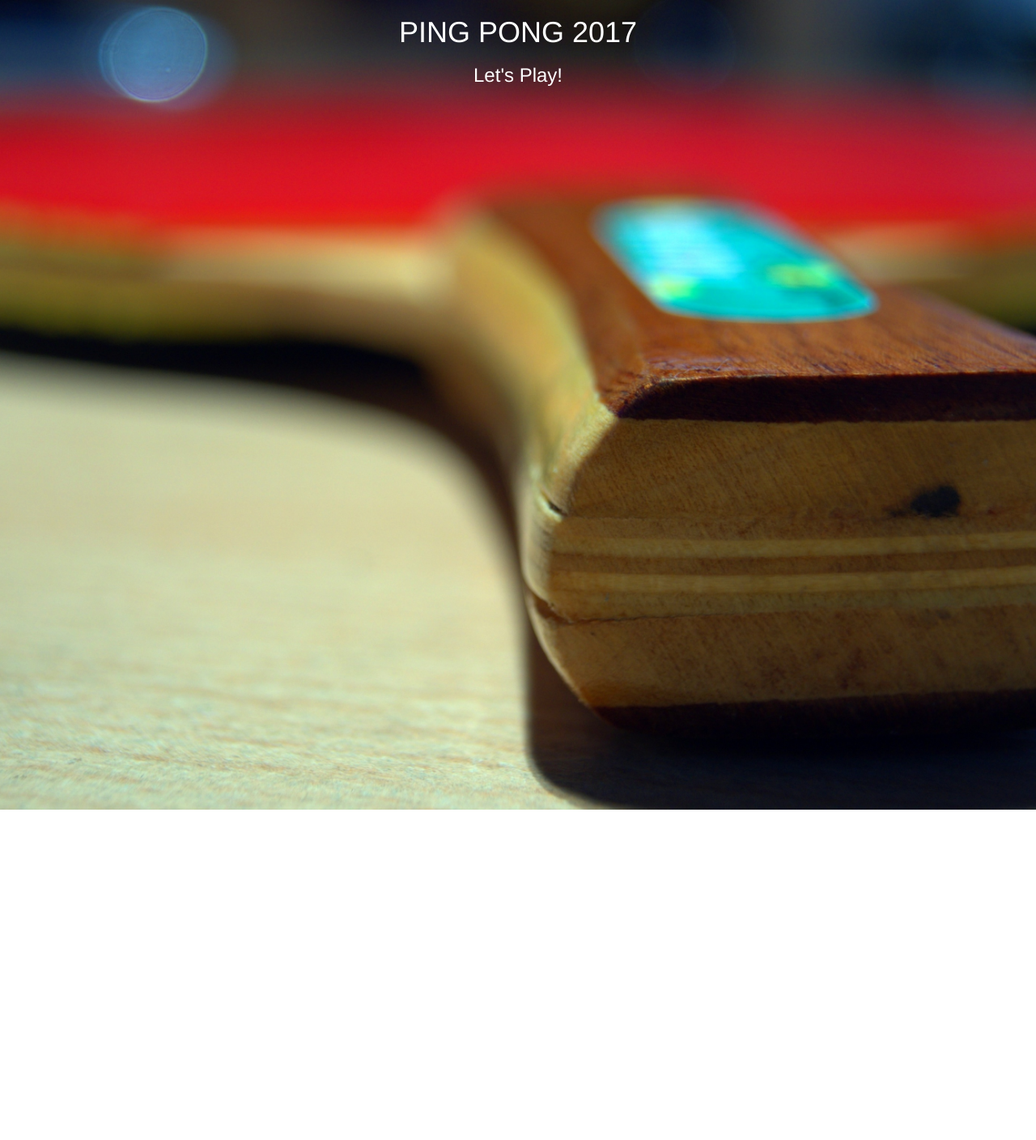
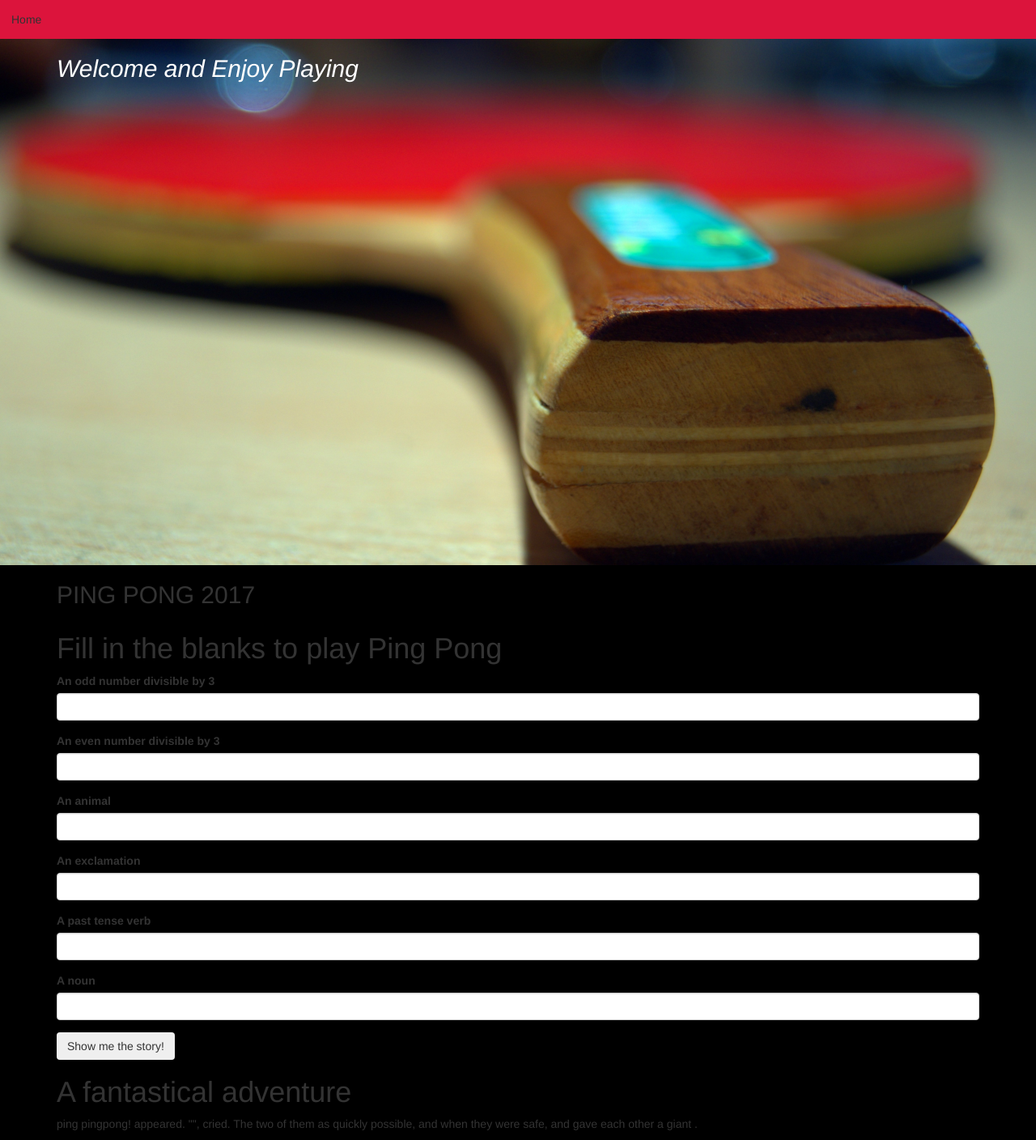
Before and after one commit to ericaoforiatta/ping-pong-game, a plain HTML site: page index.html in a window 1280 px wide. Shown: the whole page at 81% size. Before the commit the page ends 1000 px from the top, so only its background shows below. Drawn offline with Linux system fonts and the light colour scheme.

Commit message:
This commit is to add a navigational bar

```diff
--- a/css/styles.css
+++ b/css/styles.css
@@ -1,10 +1,37 @@
-.pongimage{
-  background: url(../images/Ping_Pong_HD_48.jpg);
+body{
+  background-color: black;
+}
+/*remove bullets from list,browser default setting and add color*/
+ul {
+    list-style-type: none;
+    margin: 0;
+    padding: 0;
+    background-color: #DC143C;
+    padding: 14px;
+}
+
+.headerimage{
+background: url(../images/Ping_Pong_HD_48.jpg);
+background-size: cover;
+width: auto;
+height: 650px;
+padding-top: 0px;
+z-index: -1;
+}
+.headerimage h2{
   color: white;
-  text-align: center;
-  background-size: cover;
-  height: 1000px;
-  background-position: center;
-  background-repeat: no-repeat;
+  font-style: italic;
 }
-.pong1{}
+
+
+.header {
+    height:100px;
+    width:100%;
+    margin:0px auto;
+    position: fixed;
+}
+.header h3{
+  color: white;
+  text-align: left;
+font-style: italic;
+}
--- a/index.html
+++ b/index.html
@@ -10,14 +10,61 @@
   <link href="css/styles.css" rel="stylesheet" type="text/css">
   <script src="js/jquery-3.2.1.min.js"></script>
   <script src="js/scripts.js"></script>
-</head>
+
 <body>
+  <ul>
+    <li>Home</li>
+  </ul>
 
+<div class="headerimage">
+<div class="container">
+  <h2>Welcome and Enjoy Playing</h2>
+      </div>
+    </div>
+<div class="content">
+    <div class="container">
+      <h2>PING PONG 2017</h2>
+          </div>
+        </div>
 
-<div class="pongimage">
-  <div class="row">
-       <h1><span class="pong1">PING PONG 2017</span></h1>
-       <h3>Let's Play!</h3>
-       </div>
-     </div>
-   </div>
+        <div class="container">
+    <h1>Fill in the blanks to play Ping Pong</h1>
+    <div id="blanks">
+      <form>
+        <div class="form-group">
+          <label for="number1">An odd number divisible by 3</label>
+          <input id="person1" class="form-control" type="number">
+        </div>
+        <div class="form-group">
+          <label for="number2">An even number divisible by 3</label>
+          <input id="person2" class="form-control" type="text">
+        </div>
+        <div class="form-group">
+          <label for="animal">An animal</label>
+          <input id="animal" class="form-control" type="number">
+        </div>
+        <div class="form-group">
+          <label for="exclamation">An exclamation</label>
+          <input id="exclamation" class="form-control" type="text">
+        </div>
+        <div class="form-group">
+          <label for="verb">A past tense verb</label>
+          <input id="verb" class="form-control" type="text">
+        </div>
+        <div class="form-group">
+          <label for="noun">A noun</label>
+          <input id="noun" class="form-control" type="text">
+        </div>
+
+        <button type="submit" class="btn">Show me the story!</button>
+      </form>
+    </div>
+
+    <div id="story">
+      <h1>A fantastical adventure</h1>
+      <p><span class="number1"></span> ping <span class="number2"></span> pingpong!<span class="animal"></span> appeared. "<span class="exclamation"></span>", <span class="person1"></span> cried. The two
+        of them <span class="verb"></span> as quickly possible, and when they were safe, <span class="person1"></span> and <span class="person2"></span> gave each other a giant <span class="noun"></span>.</p>
+    </div>
+  </div>
+</body>
+</html>
--- a/js/scripts.js
+++ b/js/scripts.js
@@ -0,0 +1,21 @@
+$(document).ready(function() {
+  $("#blanks form").submit(function(event) {
+    var person1Input = $("input#person1").val();
+    var person2Input = $("input#person2").val();
+    var animalInput = $("input#animal").val();
+    var exclamationInput = $("input#exclamation").val();
+    var verbInput = $("input#verb").val();
+    var nounInput = $("input#noun").val();
+
+    $(".person1").text(person1Input);
+    $(".person2").text(person2Input);
+    $(".animal").text(animalInput);
+    $(".exclamation").text(exclamationInput);
+    $(".verb").text(verbInput);
+    $(".noun").text(nounInput);
+
+    $("#story").show();
+
+    event.preventDefault();
+  });
+});
```
